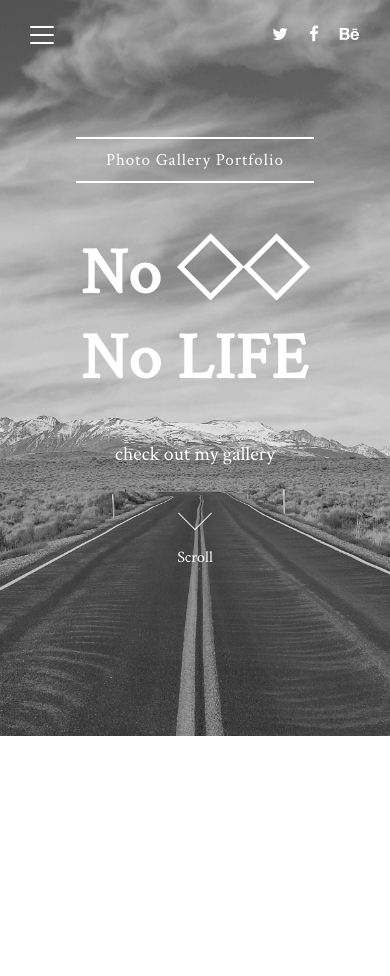
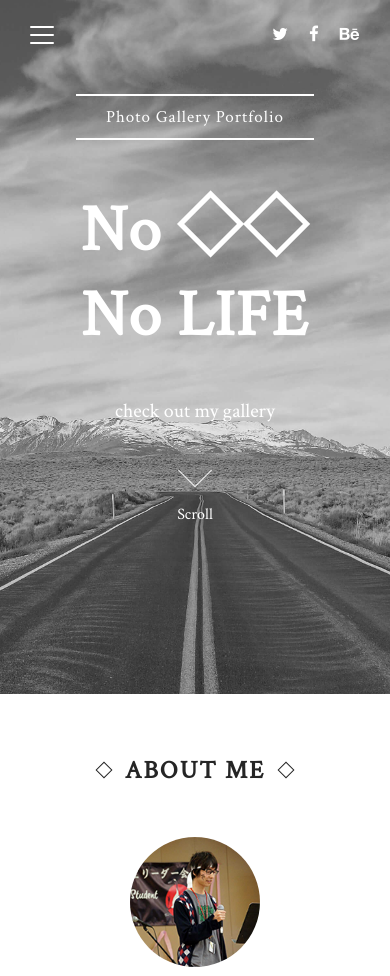
Before and after one commit to mtgallery/photos, a PHP site: page / in a window 390 px wide. Shown: the top 976 px of the page. Run offline with PHP 8.4, Linux system fonts and the light colour scheme; some libraries are stand-ins or nearby versions.

Commit message:
Update style_v1.css

```diff
--- a/css/style_v1.css
+++ b/css/style_v1.css
@@ -592,7 +592,7 @@
     }
 
     .main {
-        padding: 15vh 12vw 20vh;
+        padding: 10vh 12vw 20vh;
         max-height: 100vh;
     }
 
```
